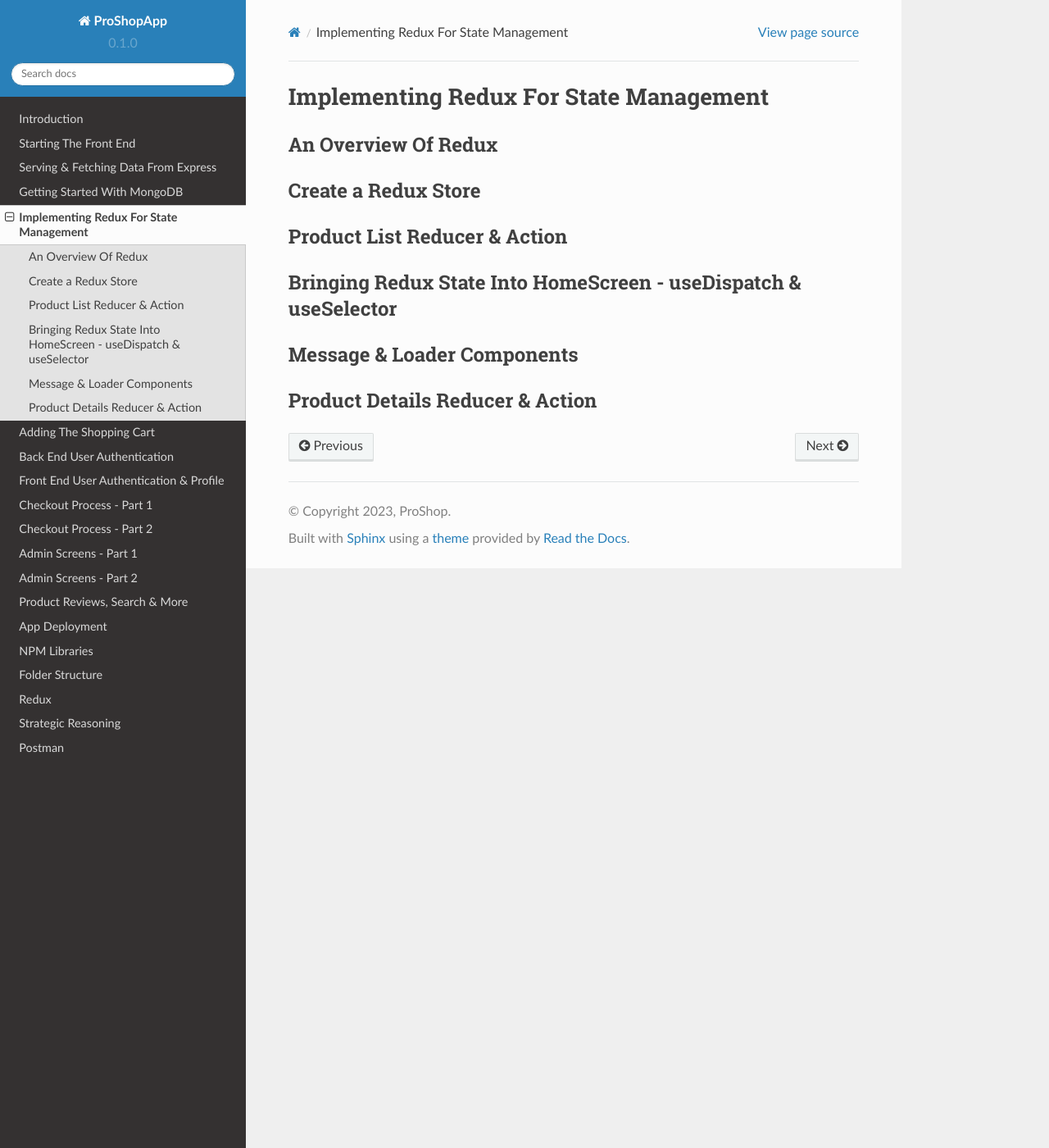
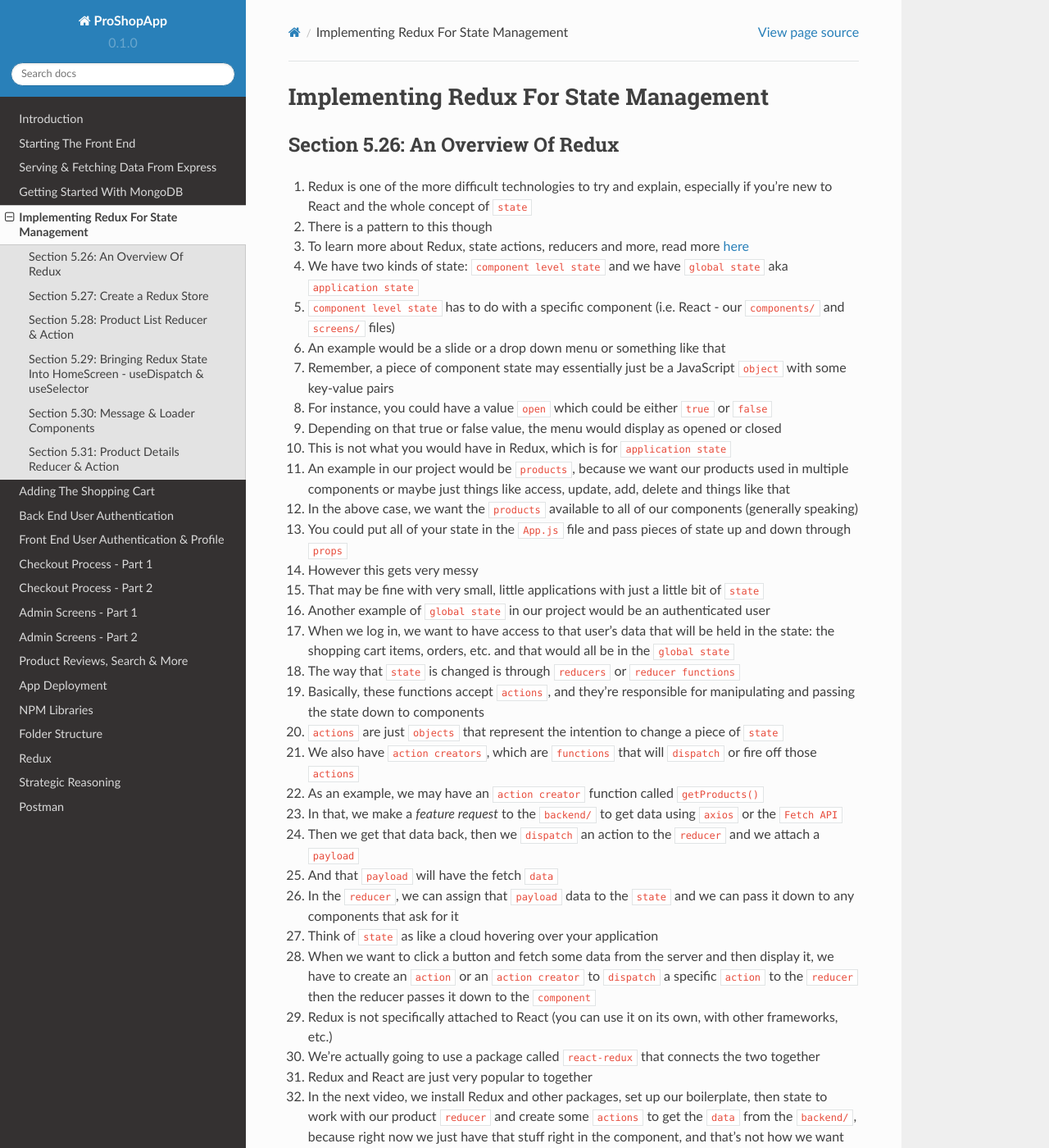
Before and after one commit to Pythonidaer/proshopapp, a Sphinx documentation site: the page built from docs/source/implementing-redux-for-state-management.rst, in a window 1280 px wide and 1400 px high. Shown: the whole window at 82% size. Built offline with Sphinx 7.4.7 and the Read the Docs theme 2.0.0, drawn with Linux system fonts in a browser that asks for light colours; some of the changed text lies outside the part shown.

Commit message:
changes to mongo db link and section 5.26

```diff
--- a/docs/source/getting-started-with-mongodb.rst
+++ b/docs/source/getting-started-with-mongodb.rst
@@ -276,7 +276,7 @@ Section 4.25: Custom Error Handling
 3. Traversy also shows us how to add the ``stack trace`` to it if we're in ``development mode``
 4. To create a custom ``error handler``, we just haev to add some custom ``middleware``
 5. ``Middleware`` is basically a function that has access to the requests' ``reponse`` cycle
-6. Wehn we make a ``request``, we can have a ``function`` that can access anything in these ``req/res objects``
+6. When we make a ``request``, we can have a ``function`` that can access anything in these ``req/res objects``
 7. Navigate to ``server.js`` to see an example ``app.use(req.res, next) => {console.log('hi')next()})``
 8. From here we have access to anything within the ``req`` (request) object
 9. Please note that, when we deal with our authentication middleware, we're going to assign the logged in user to ``req.user`` then we'll be able to use that in any ``route`` we want
--- a/docs/source/implementing-redux-for-state-management.rst
+++ b/docs/source/implementing-redux-for-state-management.rst
@@ -3,20 +3,73 @@ Implementing Redux For State Management
 
 .. _implementing-redux-for-state-management:
 
-An Overview Of Redux
+Section 5.26: An Overview Of Redux
 ------------
 
-Create a Redux Store
+1. Redux is one of the more difficult technologies to try and explain, especially if you're new to React and the whole concept of ``state``
+2. There is a pattern to this though
+3. To learn more about Redux, state actions, reducers and more, read more `here <https://redux.js.org/understanding/thinking-in-redux/glossary>`_
+4. We have two kinds of state: ``component level state`` and we have ``global state`` aka ``application state``
+5. ``component level state`` has to do with a specific component (i.e. React - our ``components/`` and ``screens/`` files)
+6. An example would be a slide or a drop down menu or something like that
+7. Remember, a piece of component state may essentially just be a JavaScript ``object`` with some key-value pairs
+8. For instance, you could have a value ``open`` which could be either ``true`` or ``false``
+9. Depending on that true or false value, the menu would display as opened or closed
+10. This is not what you would have in Redux, which is for ``application state``
+11. An example in our project would be ``products``, because we want our products used in multiple components or maybe just things like access, update, add, delete and things like that
+12. In the above case, we want the ``products`` available to all of our components (generally speaking)
+13. You could put all of your state in the ``App.js`` file and pass pieces of state up and down through ``props``
+14. However this gets very messy
+15. That may be fine with very small, little applications with just a little bit of ``state``
+16. Another example of ``global state`` in our project would be an authenticated user
+17. When we log in, we want to have access to that user's data that will be held in the state: the shopping cart items, orders, etc. and that would all be in the ``global state``
+18. The way that ``state`` is changed is through ``reducers`` or ``reducer functions``
+19. Basically, these functions accept ``actions``, and they're responsible for manipulating and passing the state down to components
+20. ``actions`` are just ``objects`` that represent the intention to change a piece of ``state``
+21. We also have ``action creators``, which are ``functions`` that will ``dispatch`` or fire off those ``actions``
+22. As an example, we may have an ``action creator`` function called ``getProducts()``
+23. In that, we make a *feature request* to the ``backend/`` to get data using ``axios`` or the ``Fetch API``
+24. Then we get that data back, then we ``dispatch`` an action to the ``reducer`` and we attach a ``payload``
+25. And that ``payload`` will have the fetch ``data``
+26. In the ``reducer``, we can assign that ``payload`` data to the ``state`` and we can pass it down to any components that ask for it
+27. Think of ``state`` as like a cloud hovering over your application
+28. When we want to click a button and fetch some data from the server and then display it, we have to create an ``action`` or an ``action creator`` to ``dispatch`` a specific ``action`` to the ``reducer`` then the reducer passes it down to the ``component``
+29. Redux is not specifically attached to React (you can use it on its own, with other frameworks, etc.)
+30. We're actually going to use a package called ``react-redux`` that connects the two together
+31. Redux and React are just very popular to together
+32. In the next video, we install Redux and other packages, set up our boilerplate, then state to work with our product ``reducer`` and create some ``actions`` to get the ``data`` from the ``backend/``, because right now we just have that stuff right in the component, and that's not how we want to do it
+
+Section 5.27: Create a Redux Store
 ----------------
 
-Product List Reducer & Action
+1.
+2.
+3.
+
+Section 5.28: Product List Reducer & Action
 ------------
 
-Bringing Redux State Into HomeScreen - useDispatch & useSelector
+1.
+2.
+3.
+
+Section 5.29: Bringing Redux State Into HomeScreen - useDispatch & useSelector
 ----------------
 
-Message & Loader Components
+1.
+2.
+3.
+
+Section 5.30: Message & Loader Components
 ------------
 
-Product Details Reducer & Action
+1.
+2.
+3.
+
+Section 5.31: Product Details Reducer & Action
 ----------------
+
+1.
+2.
+3.
```
